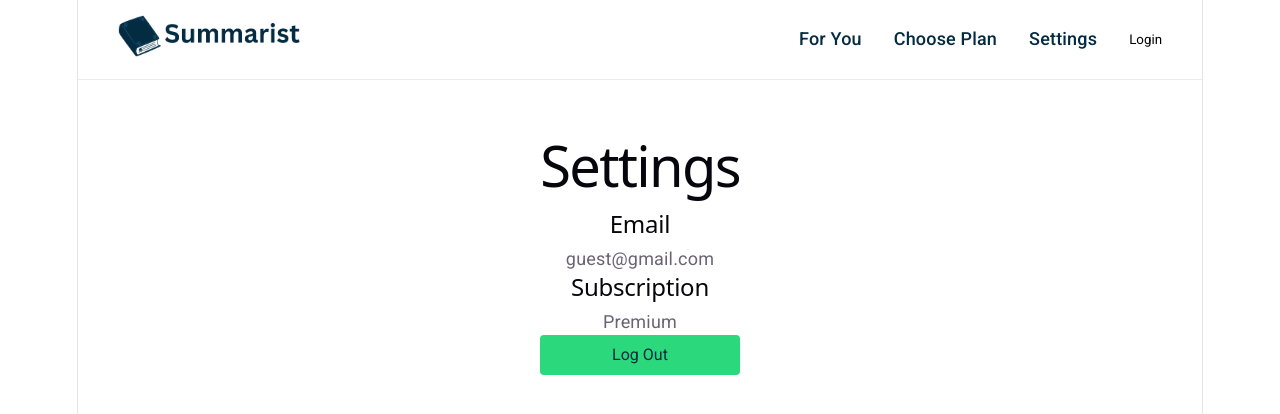
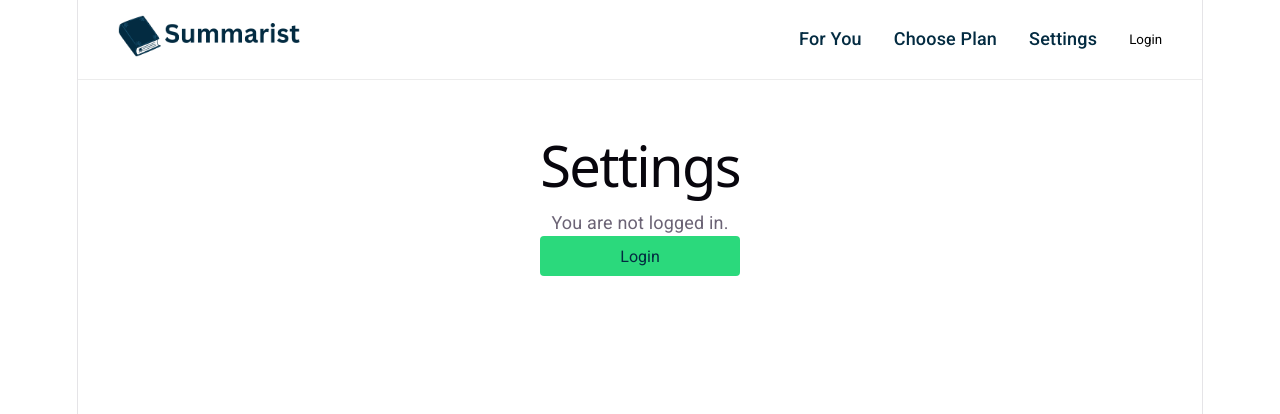
Before and after one commit to mmcmullinyohe/summarist, a React (Vite) app: page /settings in a window 1280 px wide. Shown: the top 414 px of the page. Built offline with nearby package versions, Linux system fonts and the light colour scheme.

Commit message:
settings

```diff
--- a/src/pages/Settings.jsx
+++ b/src/pages/Settings.jsx
@@ -1,20 +1,61 @@
 import Navbar from "../components/Navbar";
+import { useAuth } from "../context/AuthContext";
+import { Link } from "react-router-dom";
 
 function Settings() {
+  const { user, logout, openAuthModal } = useAuth();
+
+  if (!user) {
+    return (
+      <>
+        <Navbar />
+
+        <main style={{ maxWidth: "700px", margin: "40px auto" }}>
+          <h1>Settings</h1>
+
+          <p>You are not logged in.</p>
+
+          <button
+            className="btn"
+            onClick={openAuthModal}
+          >
+            Login
+          </button>
+        </main>
+      </>
+    );
+  }
+
   return (
     <>
       <Navbar />
 
-      <main style={{ maxWidth: "700px", margin: "0 auto", padding: "40px" }}>
+      <main style={{ maxWidth: "700px", margin: "40px auto" }}>
         <h1>Settings</h1>
 
         <h2>Email</h2>
-        <p>guest@gmail.com</p>
+        <p>{user.email}</p>
 
         <h2>Subscription</h2>
-        <p>Premium</p>
+        <p>{user.subscription}</p>
 
-        <button className="btn">Log Out</button>
+        {user.subscription === "basic" && (
+          <Link to="/choose-plan">
+            <button className="btn">
+              Upgrade Plan
+            </button>
+          </Link>
+        )}
+
+        <br />
+        <br />
+
+        <button
+          className="btn"
+          onClick={logout}
+        >
+          Logout
+        </button>
       </main>
     </>
   );
```
